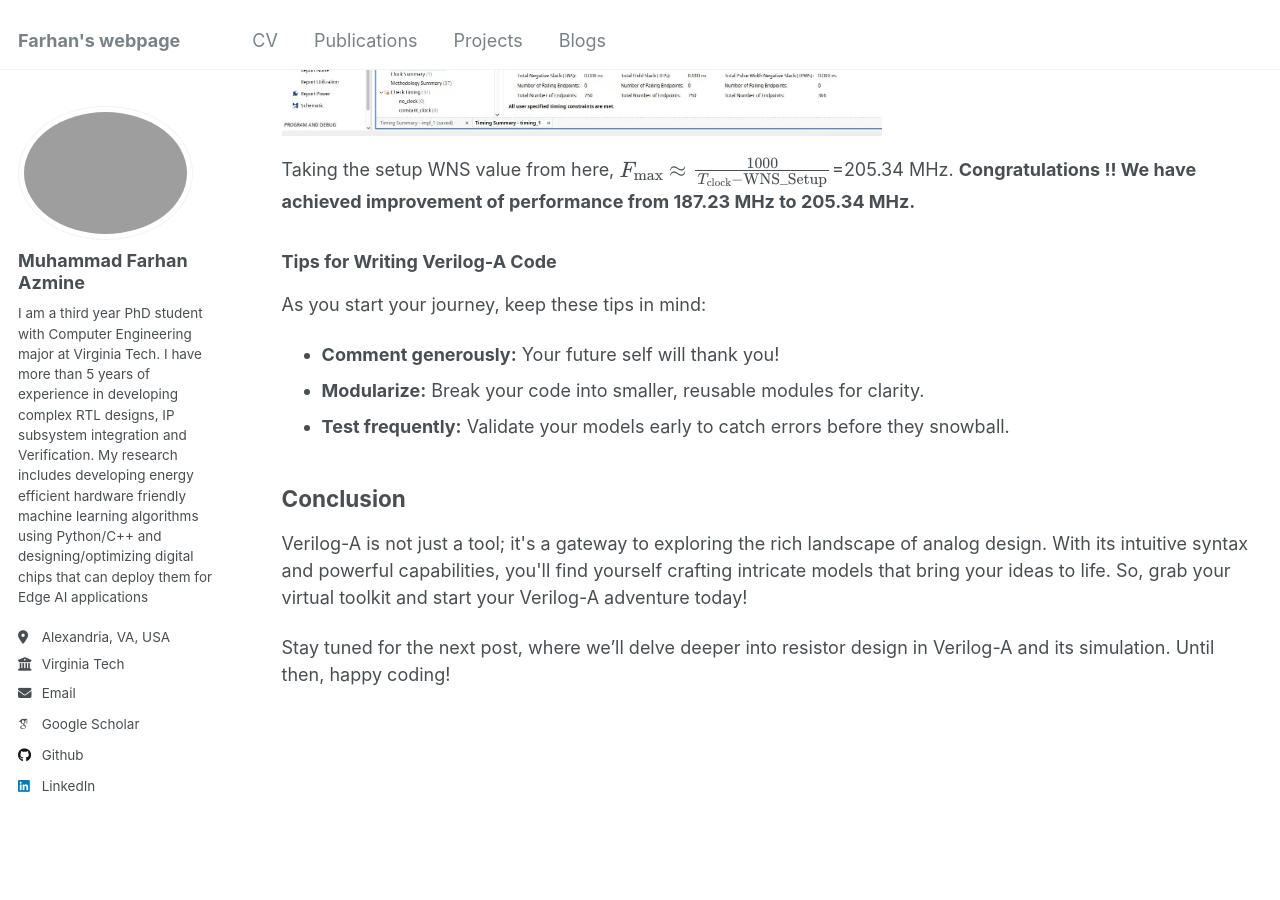
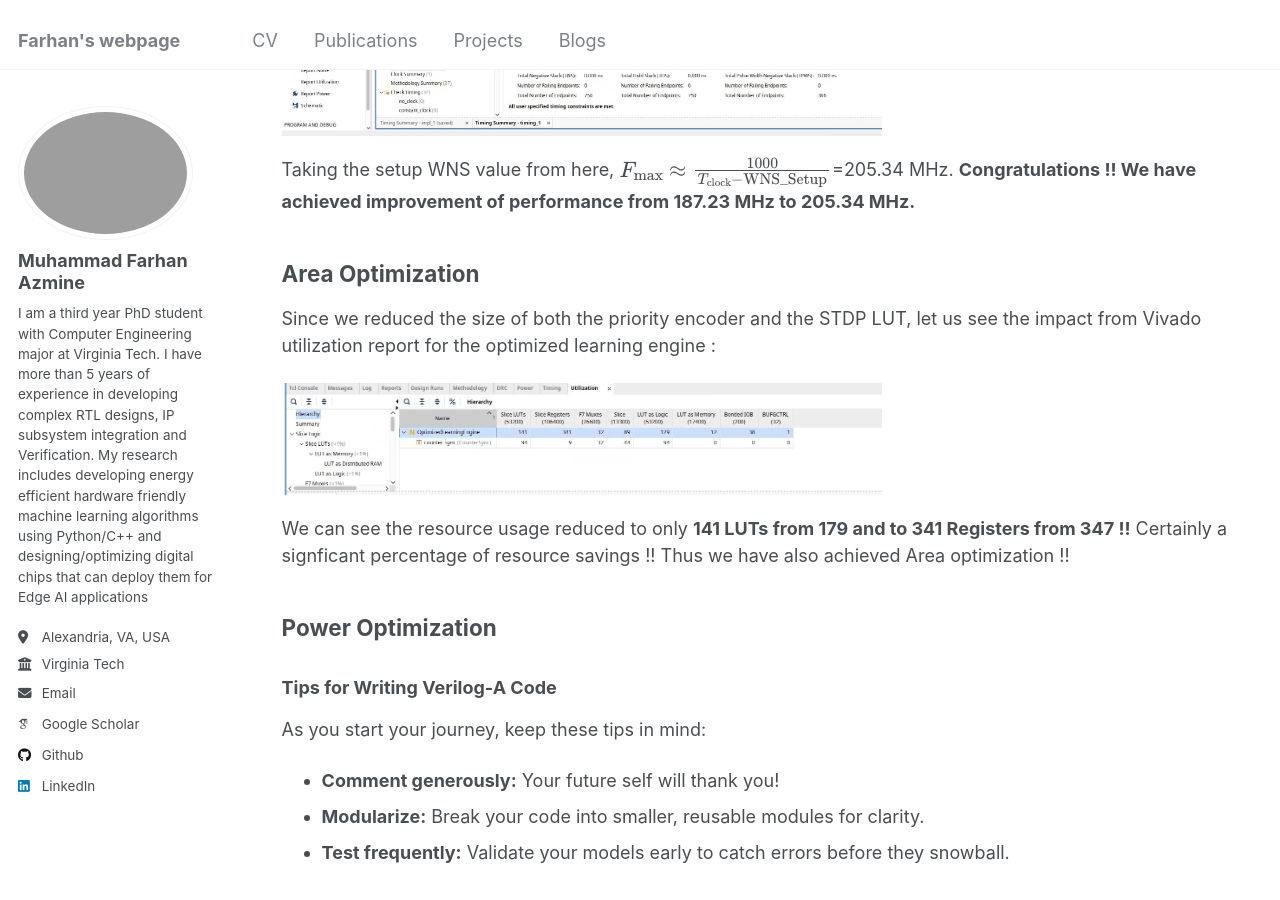
Before and after one commit to muhammadfarhan720/web-profile, a Jekyll site: the page built from blogs/veriloga/veriloga_day01_veriloga.html, in a window 1280 px wide and 900 px high, scrolled down 9898 px. Built offline with Jekyll 4.4.1, drawn with Linux system fonts in a browser that asks for light colours; some web fonts are replaced.

Commit message:
Update veriloga_day01_veriloga.html

```diff
--- a/blogs/veriloga/veriloga_day01_veriloga.html
+++ b/blogs/veriloga/veriloga_day01_veriloga.html
@@ -381,6 +381,20 @@ end
 
           <p> Taking the setup WNS value from here,  \(F_{\text{max}} \approx \frac{1000}{T_{\text{clock}} - \text{WNS_Setup}}\)=205.34 MHz. <b>Congratulations !! We have achieved improvement of performance from 187.23 MHz to 205.34 MHz. </b> </p>
 
+
+  <h2>Area Optimization</h2>
+    <p> Since we reduced the size of both the priority encoder and the STDP LUT, let us see the impact from Vivado utilization report for the optimized learning engine : </p>
+
+          <a href="https://raw.githubusercontent.com/muhammadfarhan720/web-profile/master/files/veriloga/veriloga_day01/opt_util_rep.jpg" target="_blank">
+  <img src="https://raw.githubusercontent.com/muhammadfarhan720/web-profile/master/files/veriloga/veriloga_day01/opt_util_rep.jpg"
+       alt="Optimized Utilization Report"
+       style="width: 100%; max-width: 600px; display: block; margin-top: 20px; margin-bottom: 20px;">
+</a>
+
+          <p> We can see the resource usage reduced to only <b>141 LUTs from 179 and to 341 Registers from 347 !!</b> Certainly a signficant percentage of resource savings !! Thus we have also achieved Area optimization !!</p>
+
+  <h2>Power Optimization</h2>
+
     <h3>Tips for Writing Verilog-A Code</h3>
     <p>As you start your journey, keep these tips in mind:</p>
     <ul>
```
